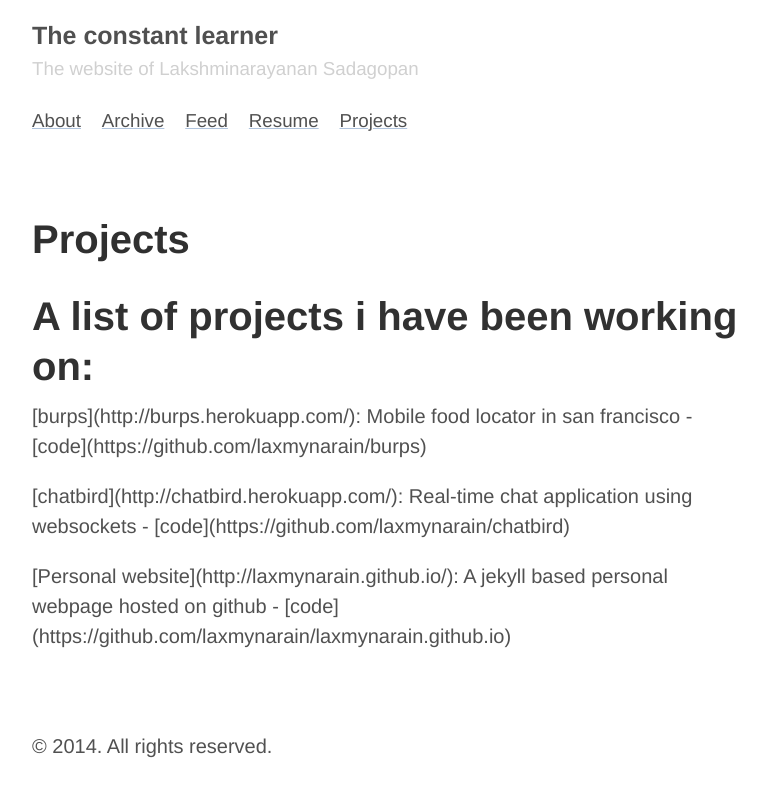
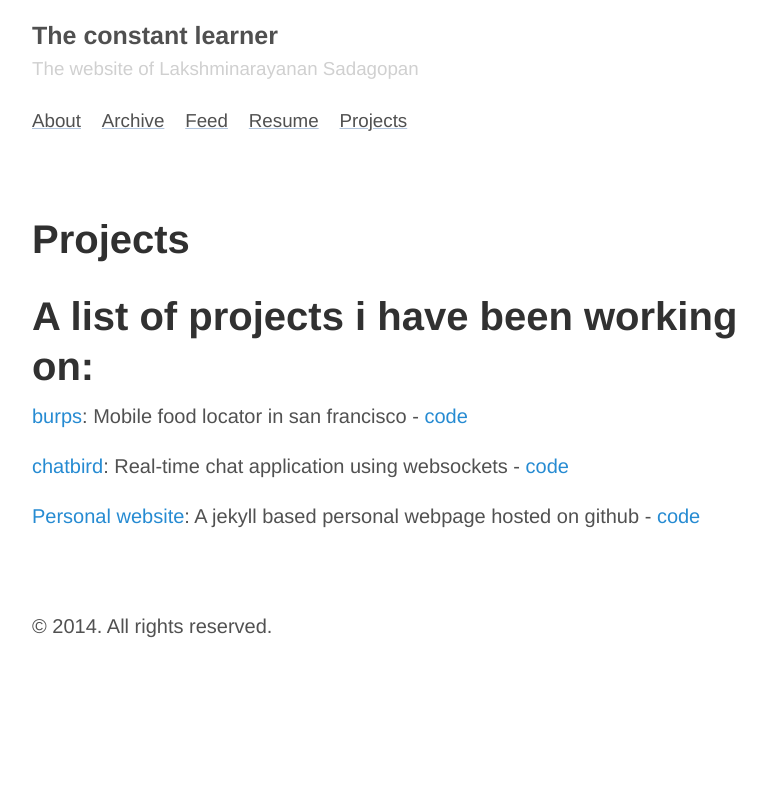
Before and after one commit to laxmynarain/laxmynarain.github.io, a Jekyll site: the page built from projects.md, in a window 1280 px wide. Shown: the top 797 px of the page, without its empty margins (248-1014 px from the left). Built offline with Jekyll 4.4.1, drawn with Linux system fonts in a browser that asks for light colours; Markdown is read by kramdown in place of the engine named in the settings; comment, search, counter and statistics services are not loaded.

Commit message:
Added projects

```diff
--- a/projects.md
+++ b/projects.md
@@ -4,8 +4,8 @@ title:  Projects
 ---
 # A list of projects i have been working on:
 
-<p>[burps](http://burps.herokuapp.com/): Mobile food locator in san francisco - [code](https://github.com/laxmynarain/burps)</p>
+[burps](http://burps.herokuapp.com/): Mobile food locator in san francisco - [code](https://github.com/laxmynarain/burps)
 
-<p>[chatbird](http://chatbird.herokuapp.com/): Real-time chat application using websockets - [code](https://github.com/laxmynarain/chatbird)</p>
+[chatbird](http://chatbird.herokuapp.com/): Real-time chat application using websockets - [code](https://github.com/laxmynarain/chatbird)
 
-<p>[Personal website](http://laxmynarain.github.io/): A jekyll based personal webpage hosted on github - [code](https://github.com/laxmynarain/laxmynarain.github.io)</p>
+[Personal website](http://laxmynarain.github.io/): A jekyll based personal webpage hosted on github - [code](https://github.com/laxmynarain/laxmynarain.github.io)
```
